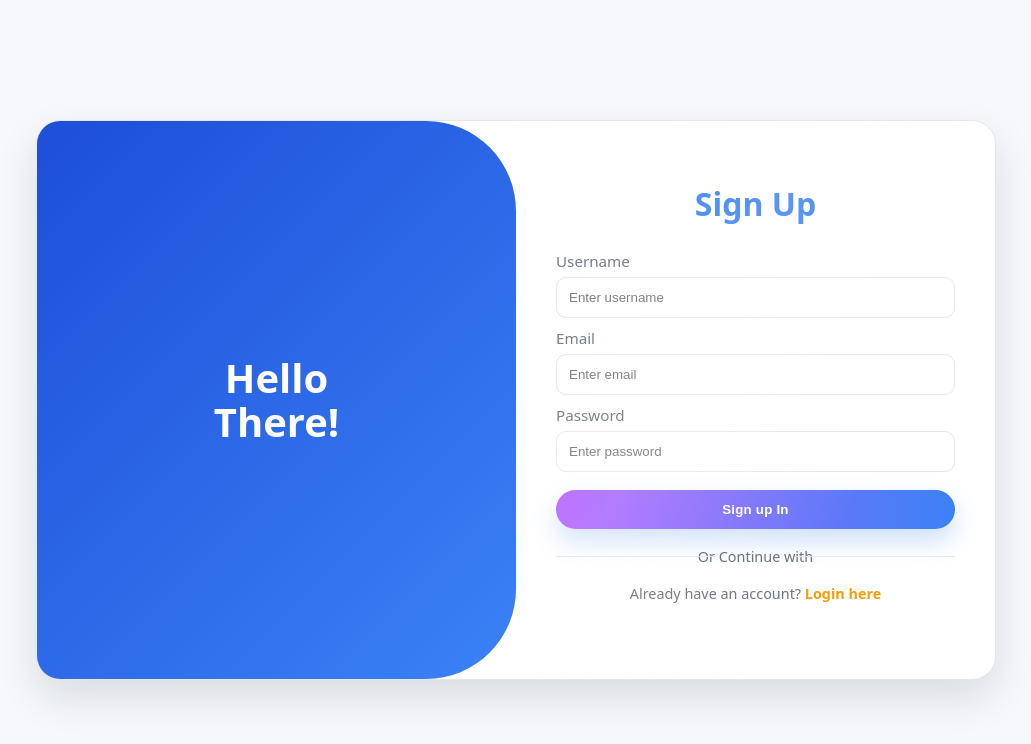
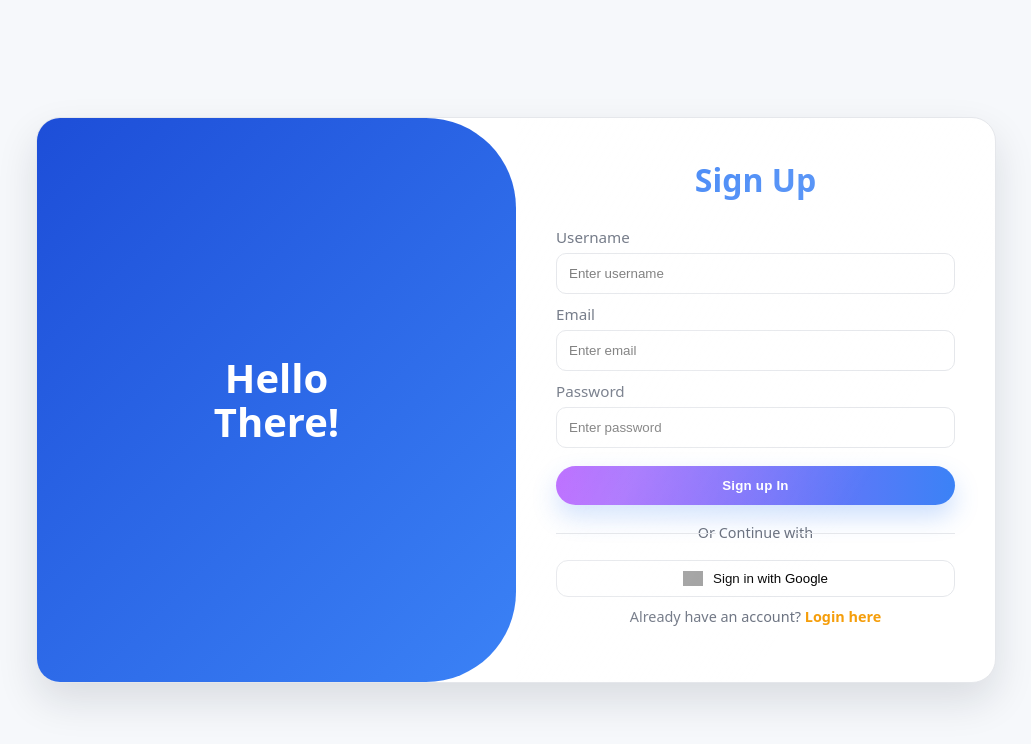
Before and after one commit to B21-tech/ProGraming, a website built with Vite: page client/SignUp.html in a window 1280 px wide. Shown: the whole page, without its empty margins (124-1155 px from the left). Built offline with nearby package versions, Linux system fonts and the light colour scheme; grey boxes are pictures that could not be loaded.

Commit message:
Update SignUp.html
Added google button

```diff
--- a/client/SignUp.html
+++ b/client/SignUp.html
@@ -27,6 +27,10 @@
         <button type="submit" class="login-btn">Sign up In</button>
 
         <div class="divider">Or Continue with</div>
+         <button type="button" class="google-btn">
+        <img src="https://www.svgrepo.com/show/355037/google.svg" alt="Google logo">
+        <span>Sign in with Google</span>
+        </button>
 
         <p class="signup-text">Already have an account? <a href="./index.html">Login here</a></p>
 
```
